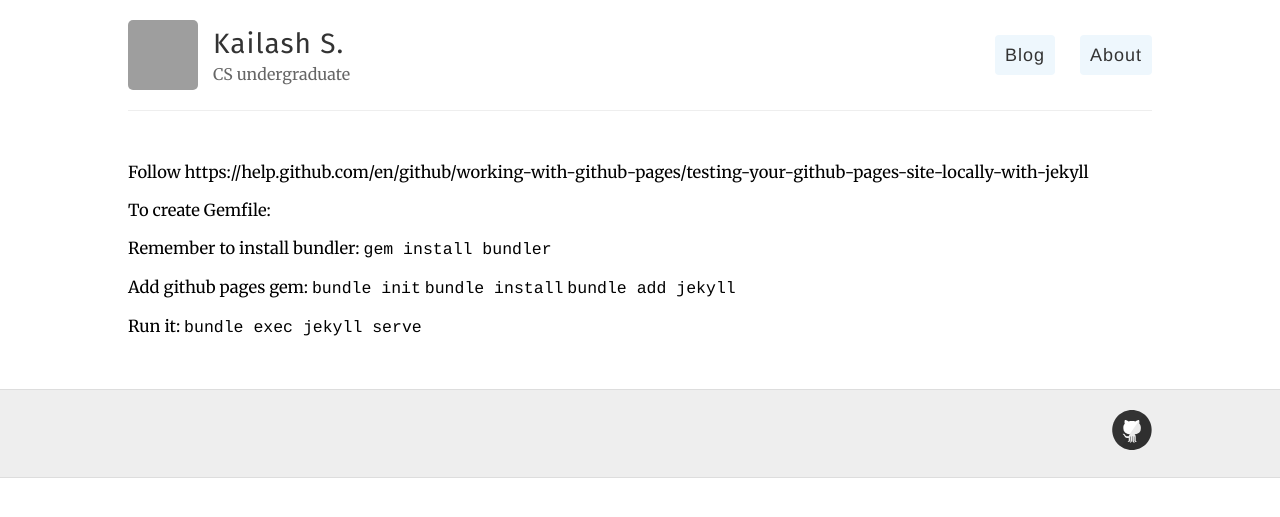
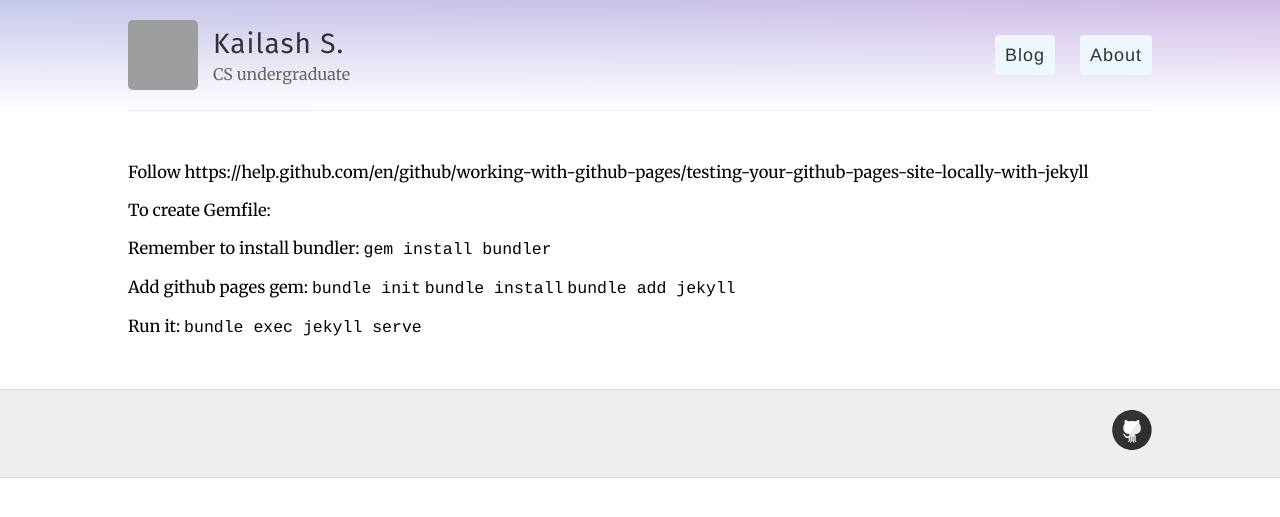
Before and after one commit to kaisubr/kaisubr.github.io, a Jekyll site: the page built from LOCAL.md, in a window 1280 px wide. Shown: the top 517 px of the page. Built offline with Jekyll 4.4.1, drawn with Linux system fonts in a browser that asks for light colours; our own code applies the rules of GitHub Pages for plain Markdown files; grey boxes are pictures that could not be loaded.

Commit message:
Applied `headcont` class

```diff
--- a/_layouts/default.html
+++ b/_layouts/default.html
@@ -23,7 +23,7 @@
   <body>
 
     <div class="wrapper-masthead">
-      <div class="container">
+      <div class="container headcont">
         <header class="masthead clearfix">
           <a href="{{ site.baseurl }}/" class="site-avatar"><img src="{{ site.avatar }}" /></a>
 
```
